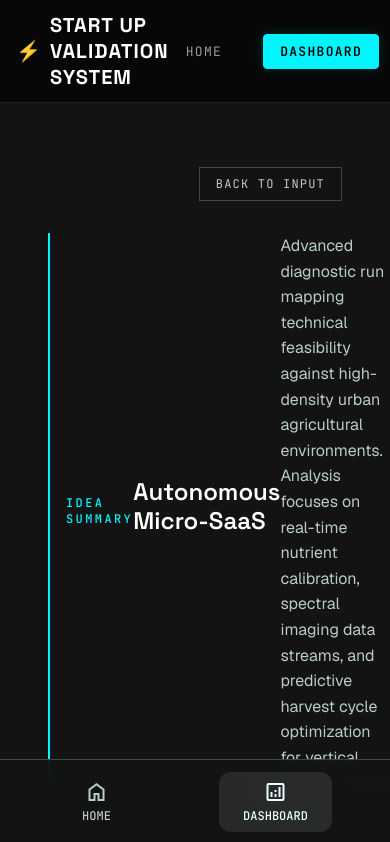
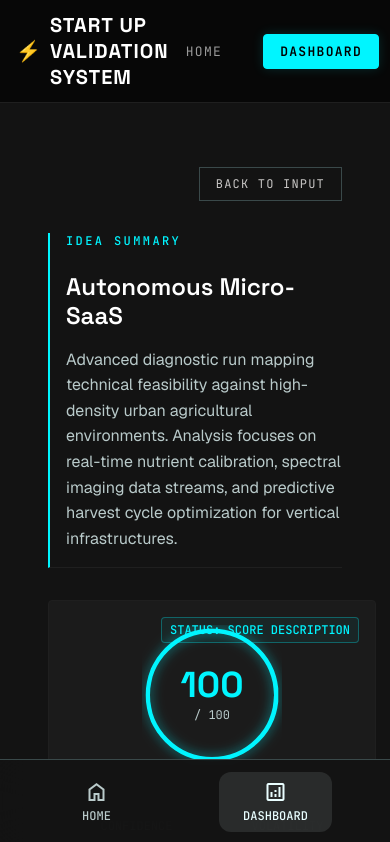
Before and after one commit to fabriziodeltufo/react-startup-val, a React (Vite) app: page /dashboard in a window 390 px wide. Shown: the top 842 px of the page. Built offline with nearby package versions, Linux system fonts and the light colour scheme.

Commit message:
feat: implement responsive two-column layout for dashboard header content

```diff
--- a/src/components/DashBoard.jsx
+++ b/src/components/DashBoard.jsx
@@ -65,10 +65,12 @@ function DashBoard() {
         {/* Header Section */}
         <header className="dashboard-header">
           <p className="header-tag">IDEA SUMMARY</p>
-          <h1 className="header-title">{dashboardData.ideaSummary.Title}</h1>
-          <p className="header-desc">
-            {dashboardData.ideaSummary.Description}
-          </p>
+          <div className="header-columns">
+            <h1 className="header-title">{dashboardData.ideaSummary.Title}</h1>
+            <p className="header-desc">
+              {dashboardData.ideaSummary.Description}
+            </p>
+          </div>
         </header>
 
         {/* Bento Grid Layout */}
--- a/src/components/style/DashBoard.css
+++ b/src/components/style/DashBoard.css
@@ -24,6 +24,11 @@
   border-left: 2px solid #00f5ff;
   padding-left: 32px;
   text-align: left;
+  display: flex;
+  flex-direction: column;
+  align-items: flex-start;
+  width: 100%;
+  box-sizing: border-box;
 }
 
 .header-tag {
@@ -36,19 +41,30 @@
   text-transform: uppercase;
 }
 
+.header-columns {
+  display: flex;
+  justify-content: space-between;
+  gap: 48px;
+  margin-top: 16px;
+  align-items: flex-start;
+  width: 100%;
+}
+
 .header-title {
   font-family: 'Space Grotesk', sans-serif;
   font-size: 32px;
   font-weight: 600;
   color: #ffffff;
   line-height: 1.2;
-  margin: 0 0 16px 0;
-  max-width: 768px;
+  margin: 0;
+  flex: 1;
+  max-width: 45%;
 }
 
 @media (max-width: 768px) {
   .header-title {
     font-size: 24px;
+    max-width: 100%;
   }
 }
 
@@ -57,8 +73,20 @@
   font-size: 16px;
   line-height: 1.6;
   color: #b9caca;
-  max-width: 672px;
   margin: 0;
+  flex: 1;
+  max-width: 50%;
+}
+
+@media (max-width: 768px) {
+  .header-columns {
+    flex-direction: column;
+    gap: 16px;
+  }
+  .header-title,
+  .header-desc {
+    max-width: 100%;
+  }
 }
 
 /* Bento Grid Layout */
```
